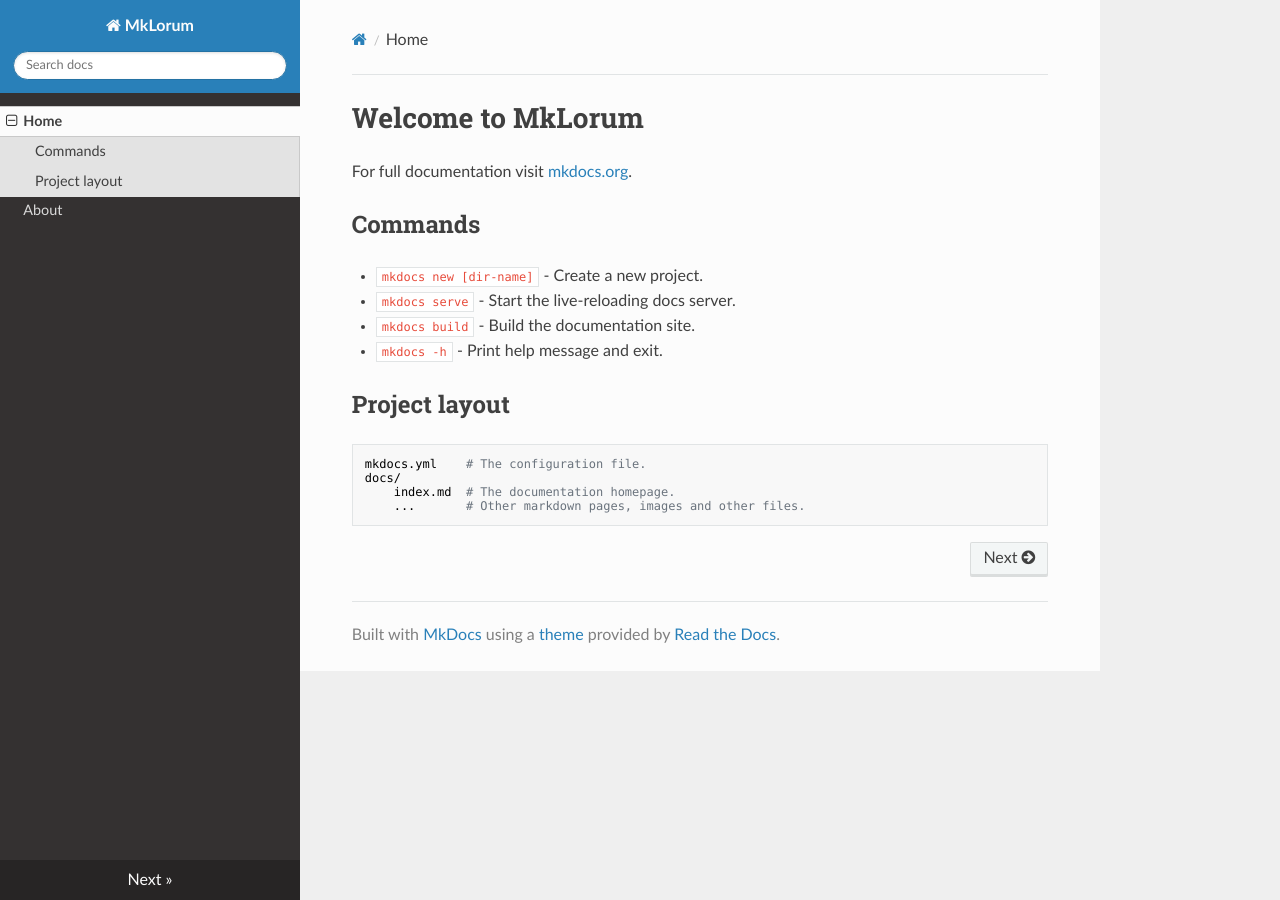
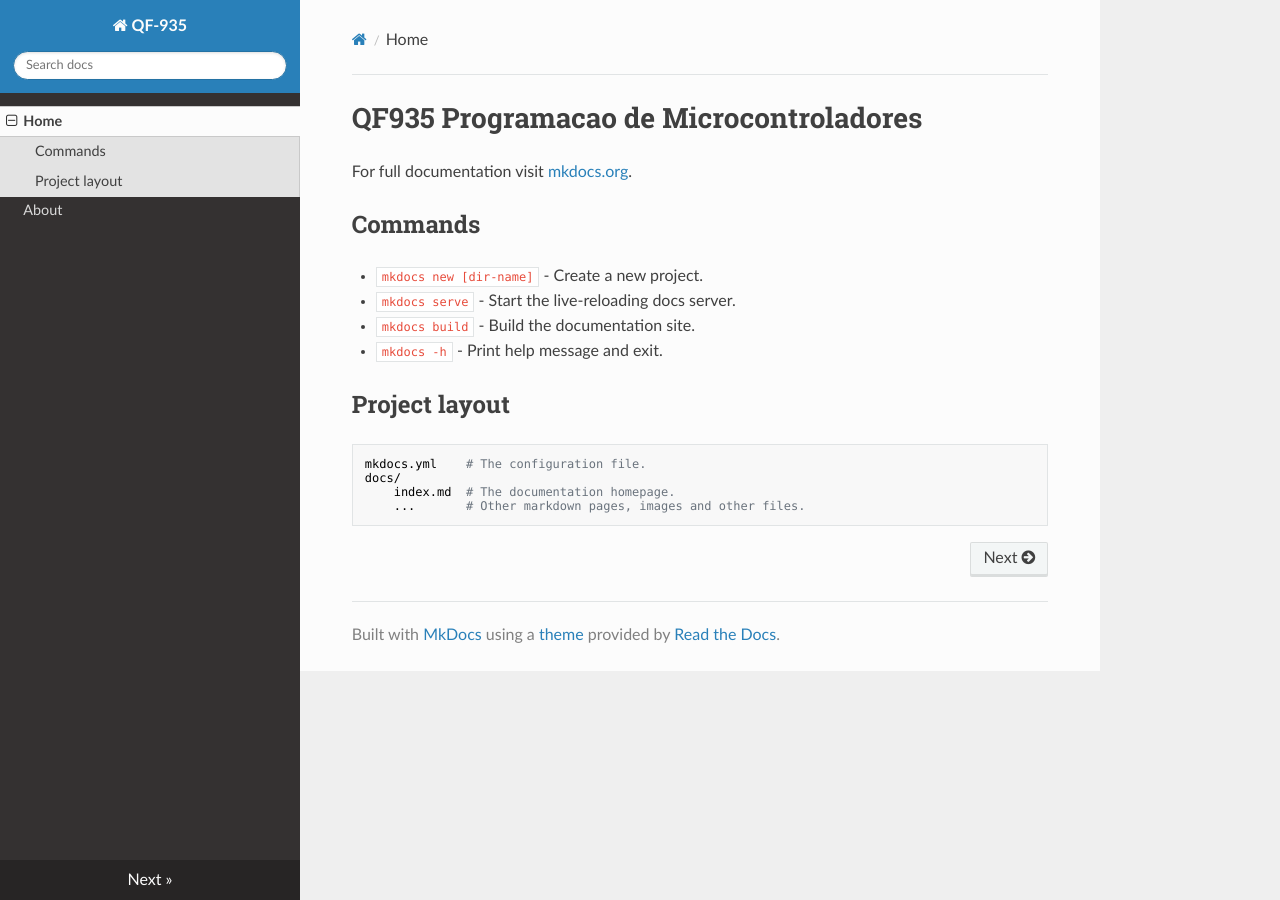
Before and after one commit to sayfelanjos/Micropython--Projects, an MkDocs documentation site: the page built from docs/docs/index.md, in a window 1280 px wide. Built offline with MkDocs 1.6.1, drawn with Linux system fonts in a browser that asks for light colours; nearby versions of some CDN libraries.

Commit message:
Change site name

```diff
--- a/docs/docs/index.md
+++ b/docs/docs/index.md
@@ -1,4 +1,4 @@
-# Welcome to MkLorum
+# QF935 Programacao de Microcontroladores
 
 For full documentation visit [mkdocs.org](https://www.mkdocs.org).
 
--- a/docs/mkdocs.yml
+++ b/docs/mkdocs.yml
@@ -1,4 +1,4 @@
-site_name: MkLorum
+site_name: QF-935
 site_url: https://example.com/
 nav:
     - Home: index.md
```
